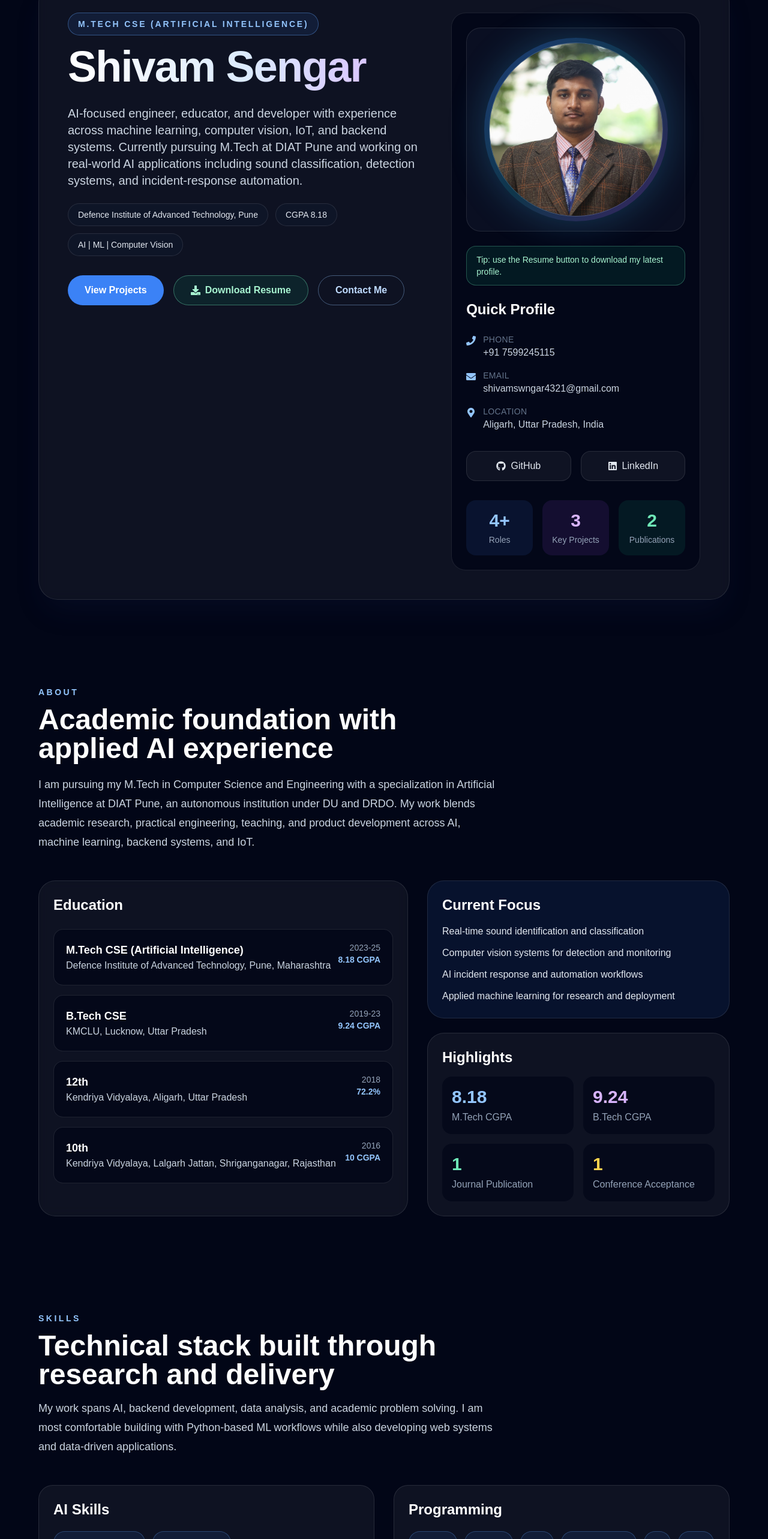
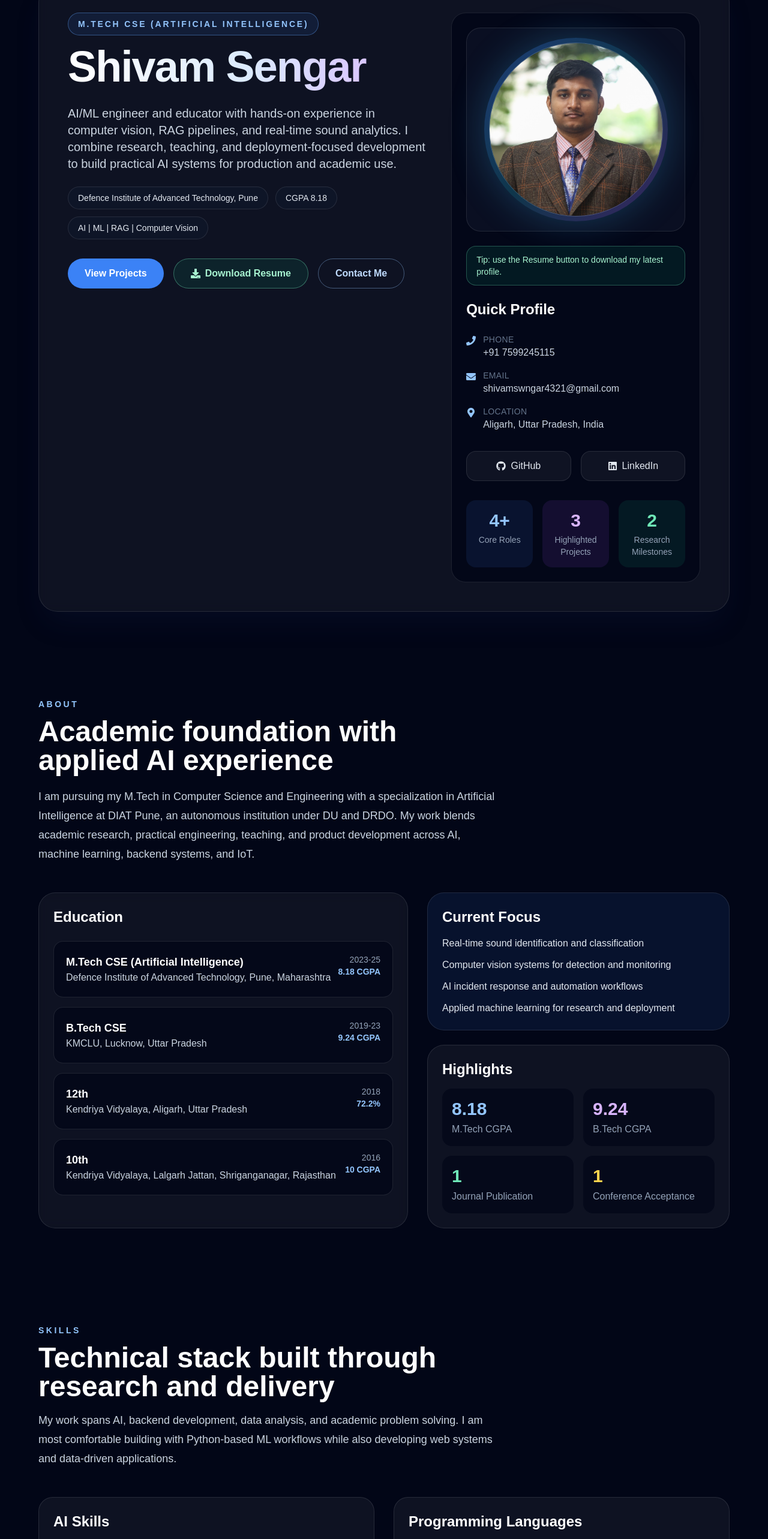
Before and after one commit to shivamsengar135/portfolio-website, a React (Vite) app: page / in a window 1280 px wide. Shown: the part 157-2723 px from the top of the page at 60% size. Built offline with nearby package versions, Linux system fonts and the light colour scheme.

Commit message:
Update portfolio with latest resume content and PDF download

```diff
--- a/src/pages/Blog.tsx
+++ b/src/pages/Blog.tsx
@@ -9,7 +9,7 @@ const publications = [
   },
   {
     title: 'AI Incident Response Playbook Generator',
-    status: 'Accepted',
+    status: 'Accepted and Presented',
     venue: 'IEEE IATMSI 2026',
     detail: 'Conference date: 12-14 Mar 2026',
   },
@@ -44,7 +44,7 @@ export default function Blog() {
           <div className="rounded-[1.75rem] border border-white/10 bg-white/5 p-6">
             <div className="mb-6 flex items-center gap-3">
               <FaBookOpen className="text-2xl text-blue-300" />
-              <h3 className="text-2xl font-bold text-white">Publications and Acceptance</h3>
+              <h3 className="text-2xl font-bold text-white">Publications and Conference Work</h3>
             </div>
             <div className="space-y-4">
               {publications.map((item) => (
--- a/src/pages/Experience.tsx
+++ b/src/pages/Experience.tsx
@@ -1,9 +1,10 @@
 const experiences = [
   {
-    title: 'ML Engineer Trainee',
+    title: 'AI/ML Engineer Trainee',
     company: 'Upscalers Technology, Nasik, Maharashtra, India',
-    period: '12 Jan 2026 - Present',
-    description: 'Working on machine learning engineering tasks with a focus on applied AI workflows and model-driven solutions.',
+    period: '12 Jan 2025 - Present',
+    description:
+      'Built an object detection website with a Django backend and contributed to a Local RAG Pipeline using LangChain.',
   },
   {
     title: 'Assistant Professor Grade 1',
@@ -16,12 +17,6 @@ const experiences = [
     company: 'Defence Institute of Psychological Research, DRDO, New Delhi',
     period: 'Jul 2024 - Dec 2025',
     description: 'Worked on an LSRB-sponsored project involving banner detection, fire detection, face detection, head count, and collaboration with senior DRDO scientists.',
-  },
-  {
-    title: 'Backend Developer',
-    company: 'Founder Code Technology Pvt Ltd',
-    period: 'Dec 2022 - May 2023',
-    description: 'Built a school management system website to streamline student and teacher management, attendance tracking, and academic records.',
   },
 ]
 
--- a/src/pages/Hero.tsx
+++ b/src/pages/Hero.tsx
@@ -1,9 +1,8 @@
 import profilePhoto from '../assets/photo.jpg'
+import resumePdf from '../assets/Shivam_DIAT_Resume_7_April_26.pdf'
 import { FaDownload, FaEnvelope, FaGithub, FaLinkedin, FaMapMarkerAlt, FaPhone } from 'react-icons/fa'
 
 export default function Hero() {
-  const resumeUrl = `${import.meta.env.BASE_URL}Shivam_Sengar_Resume.txt`
-
   return (
     <section className="flex min-h-[calc(100vh-4rem)] items-center justify-center px-4 py-16">
       <div className="w-full max-w-6xl">
@@ -16,9 +15,9 @@ export default function Hero() {
               Shivam Sengar
             </h1>
             <p className="mb-6 max-w-3xl text-lg leading-8 text-slate-300 md:text-xl">
-              AI-focused engineer, educator, and developer with experience across machine learning, computer vision,
-              IoT, and backend systems. Currently pursuing M.Tech at DIAT Pune and working on real-world AI
-              applications including sound classification, detection systems, and incident-response automation.
+              AI/ML engineer and educator with hands-on experience in computer vision, RAG pipelines, and real-time
+              sound analytics. I combine research, teaching, and deployment-focused development to build practical AI
+              systems for production and academic use.
             </p>
 
             <div className="mb-8 flex flex-wrap gap-3 text-sm text-slate-200">
@@ -29,7 +28,7 @@ export default function Hero() {
                 CGPA 8.18
               </span>
               <span className="rounded-full border border-white/10 bg-slate-900/80 px-4 py-2">
-                AI | ML | Computer Vision
+                AI | ML | RAG | Computer Vision
               </span>
             </div>
 
@@ -41,8 +40,8 @@ export default function Hero() {
                 View Projects
               </a>
               <a
-                href={resumeUrl}
-                download
+                href={resumePdf}
+                download="Shivam_DIAT_Resume_7_April_26.pdf"
                 className="inline-flex items-center justify-center gap-2 rounded-full border border-emerald-300/40 bg-emerald-500/10 px-7 py-3 font-semibold text-emerald-200 transition hover:bg-emerald-500/20"
               >
                 <FaDownload /> Download Resume
@@ -118,15 +117,15 @@ export default function Hero() {
             <div className="mt-8 grid grid-cols-3 gap-4 text-center">
               <div className="rounded-2xl bg-blue-500/10 px-4 py-4">
                 <div className="text-3xl font-bold text-blue-300">4+</div>
-                <p className="mt-1 text-sm text-slate-400">Roles</p>
+                <p className="mt-1 text-sm text-slate-400">Core Roles</p>
               </div>
               <div className="rounded-2xl bg-purple-500/10 px-4 py-4">
                 <div className="text-3xl font-bold text-purple-300">3</div>
-                <p className="mt-1 text-sm text-slate-400">Key Projects</p>
+                <p className="mt-1 text-sm text-slate-400">Highlighted Projects</p>
               </div>
               <div className="rounded-2xl bg-emerald-500/10 px-4 py-4">
                 <div className="text-3xl font-bold text-emerald-300">2</div>
-                <p className="mt-1 text-sm text-slate-400">Publications</p>
+                <p className="mt-1 text-sm text-slate-400">Research Milestones</p>
               </div>
             </div>
           </div>
--- a/src/pages/Projects.tsx
+++ b/src/pages/Projects.tsx
@@ -4,24 +4,39 @@ const defaultProjectLink = 'https://github.com/shivamsengar135?tab=repositories'
 
 const projects = [
   {
-    title: 'Django Project',
-    subtitle: 'Full-Stack Web Application',
-    period: '2026',
+    title: 'Object Detection using YOLO with Django',
+    subtitle: 'Deployed Full-Stack AI Web Application',
+    period: '2025',
     description:
-      'A Django-based deployed web application hosted on Render, focused on practical backend and web development workflows.',
+      'Developed and deployed a production-ready Django application on Render for object detection workflows.',
     points: [
-      'Built with Django and deployed to a production environment.',
-      'Includes core web features with backend integration and routing.',
-      'Source code is available publicly on GitHub for reference.',
+      'Implemented core backend functionalities including routing, request handling, and web integration.',
+      'Designed live detection workflow with time-bound access behavior for practical demo use.',
+      'Source code is publicly available for collaboration and reference.',
     ],
-    tags: ['Django', 'Python', 'Web Development', 'Render'],
-    link: 'https://django-project-1-5omj.onrender.com/',
-    githubLink: 'https://github.com/shivamsengar135/Django-project',
+    tags: ['Django', 'YOLO', 'Computer Vision', 'Render', 'Python'],
+    link: 'https://object-detection-using-yolo-with-django.onrender.com/',
+    githubLink: 'https://github.com/shivamsengar135/Object-Detection-using-YOLO-with-Django',
+  },
+  {
+    title: 'Local RAG Pipeline',
+    subtitle: 'Retrieval-Augmented Generation with LangChain',
+    period: '2025',
+    description:
+      'Implemented a local Retrieval-Augmented Generation pipeline using LangChain for document-grounded responses.',
+    points: [
+      'Built retrieval and response generation flow for local knowledge sources.',
+      'Focused on practical RAG architecture and reliable context retrieval.',
+      'Code is available publicly on GitHub for extension and reuse.',
+    ],
+    tags: ['RAG', 'LangChain', 'LLM', 'Python', 'NLP'],
+    link: 'https://github.com/shivamsengar135/Local-RAG-Pipeline',
+    githubLink: 'https://github.com/shivamsengar135/Local-RAG-Pipeline',
   },
   {
     title: 'Sound Identification and Classification in Real Time',
-    subtitle: 'M.Tech Final Year Project',
-    period: 'Dec 2024',
+    subtitle: 'M.Tech Final Year AI Project',
+    period: '2025',
     description:
       'Processes live CCTV, video, or audio input to detect a defined sound class and count how many times it occurs in the raw audio stream.',
     points: [
@@ -29,38 +44,8 @@ const projects = [
       'Focused on real-time inference for sound-event monitoring and analysis.',
       'Further enhancement under the supervision of Dr. Sunita Dhavale.',
     ],
-    tags: ['Python', 'Deep Learning', 'UrbanSound8K', 'Audio Classification', 'AI'],
-    link: defaultProjectLink,
-    githubLink: '',
-  },
-  {
-    title: 'SMACS IoT Project',
-    subtitle: 'M.Tech 2nd Semester Mini Project',
-    period: 'Apr 2024',
-    description:
-      'Created a Smart Monitoring and Control System using IoT for real-time monitoring and efficient device control.',
-    points: [
-      'Integrated ThingSpeak for live monitoring and visualization.',
-      'Used Python, IoT sensors, and analytics workflows for data management.',
-      'Designed for practical resource utilization and monitoring use cases.',
-    ],
-    tags: ['IoT', 'ThingSpeak', 'Python', 'Sensors', 'Data Visualization'],
-    link: defaultProjectLink,
-    githubLink: '',
-  },
-  {
-    title: 'School Management System',
-    subtitle: 'B.Tech Final Year Project',
-    period: 'Apr 2024',
-    description:
-      'Developed a web platform to streamline administrative tasks for educational institutions.',
-    points: [
-      'Implemented student and teacher management, attendance tracking, and academic records.',
-      'Built with HTML, CSS, JavaScript, Bootstrap, PHP, CodeIgniter3, and MySQL.',
-      'Aligned closely with real institutional workflow needs.',
-    ],
-    tags: ['PHP', 'CodeIgniter3', 'MySQL', 'Bootstrap', 'Web Development'],
-    link: defaultProjectLink,
+    tags: ['Audio AI', 'Deep Learning', 'UrbanSound8K', 'Real-Time Inference', 'CCTV'],
+    link: 'https://doi.org/10.56975/ijrti.v10i6.204539',
     githubLink: '',
   },
 ]
@@ -71,10 +56,10 @@ export default function Projects() {
       <div className="mx-auto max-w-6xl">
         <div className="mb-12 max-w-3xl">
           <p className="mb-3 text-sm font-semibold uppercase tracking-[0.25em] text-blue-300">Projects</p>
-          <h2 className="mb-4 text-4xl font-bold text-white md:text-5xl">Selected projects from AI, IoT, and web development</h2>
+          <h2 className="mb-4 text-4xl font-bold text-white md:text-5xl">Selected projects across AI deployment and research</h2>
           <p className="text-lg leading-8 text-slate-300">
-            These projects reflect my work across real-time AI systems, connected devices, and full-stack software for
-            practical use cases.
+            These projects reflect my work on real-world AI applications, including deployed computer vision systems,
+            LLM pipelines, and research-focused sound intelligence.
           </p>
           <a
             href={defaultProjectLink}
--- a/src/pages/Skills.tsx
+++ b/src/pages/Skills.tsx
@@ -1,19 +1,19 @@
 const skillCategories = [
   {
     name: 'AI Skills',
-    skills: ['Machine Learning', 'Deep Learning', 'Natural Language Processing', 'Computer Vision', 'TensorFlow', 'Keras', 'Pandas', 'NumPy', 'Matplotlib'],
+    skills: ['Machine Learning', 'Deep Learning', 'Natural Language Processing', 'Computer Vision', 'TensorFlow', 'Keras', 'Pandas', 'NumPy', 'Matplotlib', 'RAG', 'LangChain'],
   },
   {
-    name: 'Programming',
+    name: 'Programming Languages',
     skills: ['Python', 'Tkinter', 'PIL', 'CSV Handling', 'R', 'C++'],
   },
   {
     name: 'Web Development',
-    skills: ['HTML', 'CSS', 'JavaScript', 'PHP', 'WordPress', 'Django', 'CodeIgniter4'],
+    skills: ['HTML', 'CSS', 'JavaScript', 'PHP', 'Django', 'CodeIgniter4'],
   },
   {
-    name: 'Tools and Platforms',
-    skills: ['MySQL', 'Visual Studio Code', 'RStudio', 'IoT', 'Unity', 'Blockchain', 'Solidity', 'Ganache'],
+    name: 'Tools, Database, and Platforms',
+    skills: ['MySQL', 'Visual Studio Code', 'RStudio', 'PyCharm', 'Jupyter Notebook', 'IoT', 'Unity (VR/AR)', 'Blockchain', 'Solidity', 'Ganache'],
   },
 ]
 
@@ -29,10 +29,21 @@ const courses = [
   'Virtual Reality',
   'Blockchain',
   'Network and Cloud Security',
+  'C Programming',
   'DSA',
+  'Engineering Mathematics',
+  'Digital Logic',
+  'Computer Organization and Architecture',
+  'Algorithms',
+  'Compiler Design',
+  'Programming and Data Structures',
   'Databases',
+  'Discrete Mathematics',
   'Operating Systems',
   'Computer Networks',
+  'Software Engineering',
+  'Networking Technologies',
+  'Computer Graphics',
   'Cloud Computing',
   'Digital Image Processing',
   'Cryptography',
```
Also changed, not shown: 1 other file (tests, documents, lock files or other folders).
